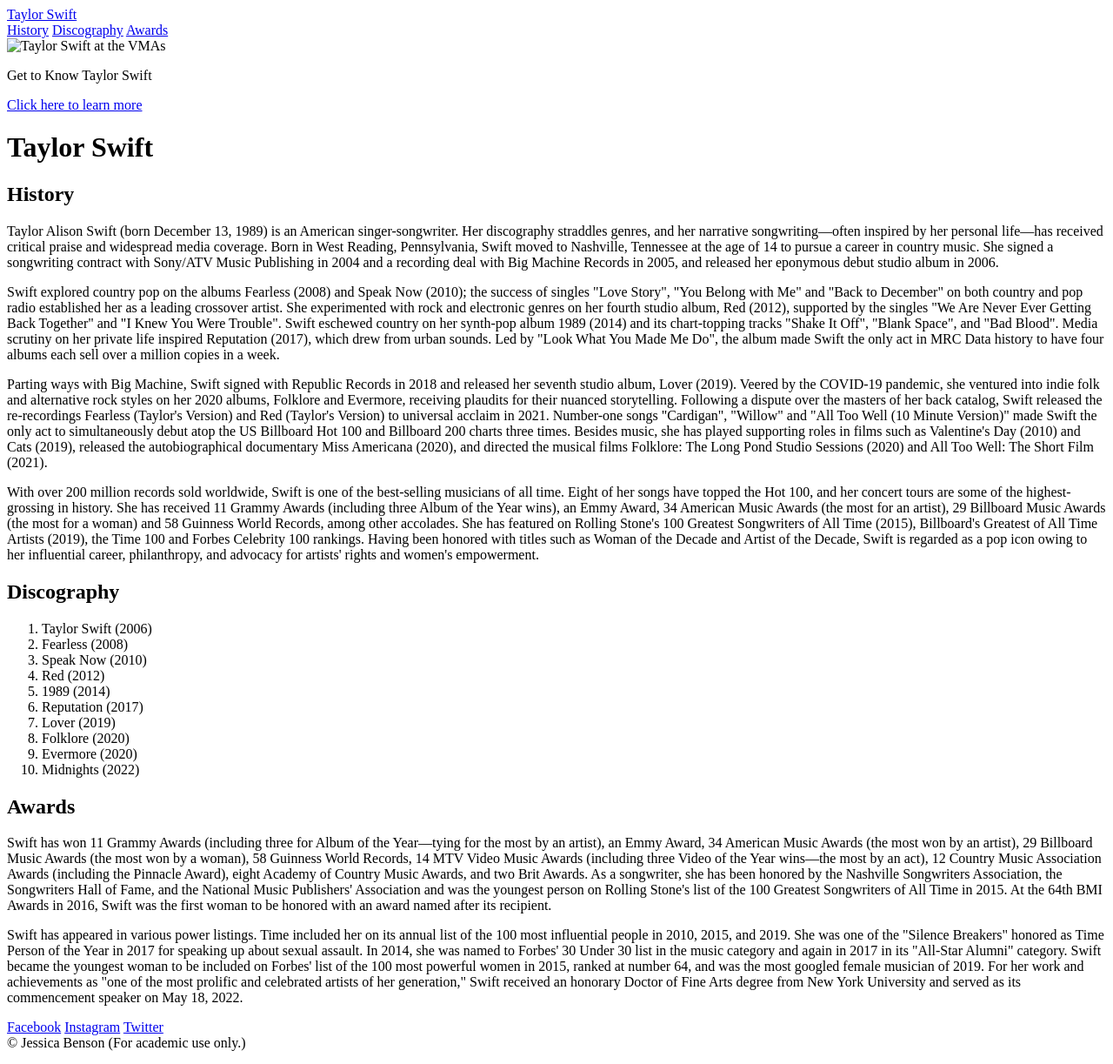
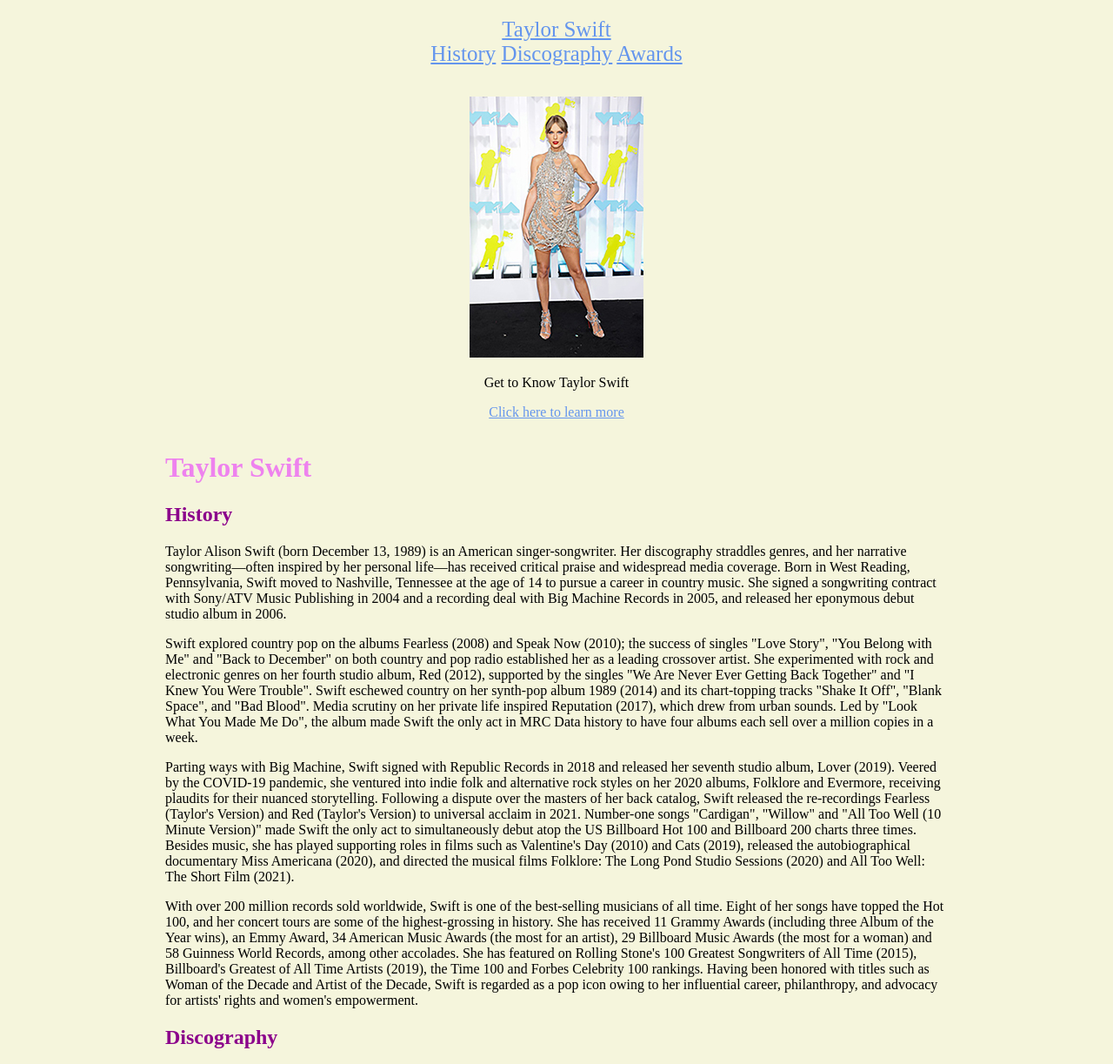
Before and after one commit to jessbens0n/m4-hw4-benson-jessica, a plain HTML site: page index.html in a window 1280 px wide. Shown: the top 1223 px of the page at 87% size. Drawn offline with Linux system fonts and the light colour scheme.

Commit message:
Update 2

```diff
--- a/index.html
+++ b/index.html
@@ -6,6 +6,11 @@
     <meta name="viewport" content="width=device-width, initial-scale=1.0">
     <meta name="description" content="About Taylor Swift">
     <title>Taylor Swift</title>
+    <style>
+        h1 {color:violet;
+        }
+    </style>
+    <link rel="stylesheet" type="text/css" href="styles.css"/>
 </head>
 <body>
     <header>
@@ -17,7 +22,7 @@
         </nav>
     </header>
     <main>
-        <section>
+        <section class="introheader">
             <img src="630bff151f00003700fa3f37.jpeg" alt="Taylor Swift at the VMAs" width="200" height="300" />
             <p>Get to Know Taylor Swift</p>
             <a href="#">Click here to learn more</a>
--- a/styles.css
+++ b/styles.css
@@ -0,0 +1,39 @@
+body {
+    background-color: beige;
+    color:darkmagenta;
+    max-width: 900px;
+    margin: auto;
+}
+
+header {
+    margin: 20px 0;
+    font-size: 25px;
+    text-align: center;
+}
+
+section.introheader {
+    text-align: center;
+    padding: 15px
+}
+
+a {
+    color:cornflowerblue;
+}
+
+p {
+    color: black;
+}
+
+li {
+    color: black;
+}
+
+aside nav a {
+    display: block;
+    text-align: center;
+}
+
+footer {
+    margin: 20px 0;
+    text-align: center;
+}
```
Also changed, not shown: 630bff151f00003700fa3f37.jpeg (added).
